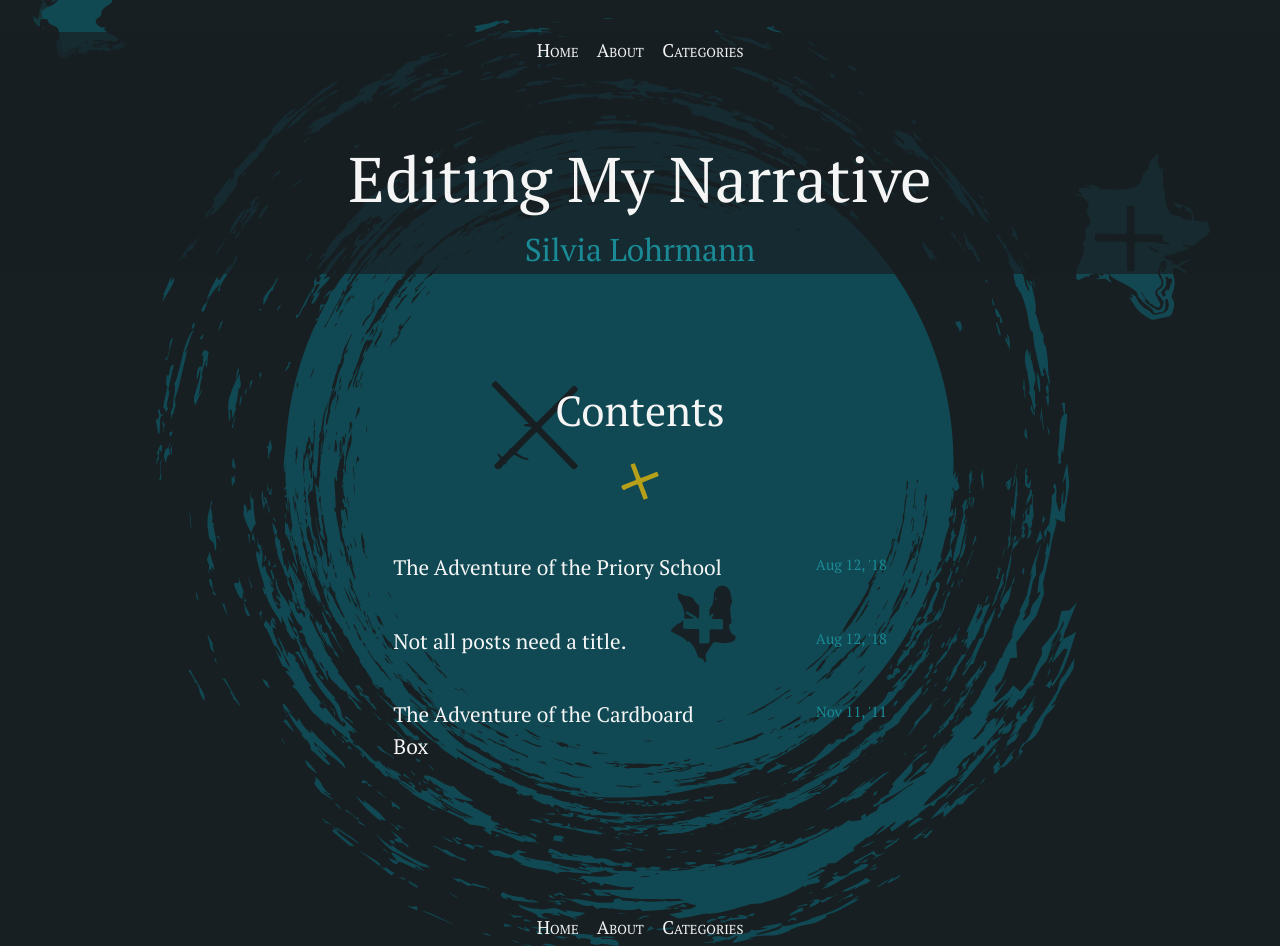
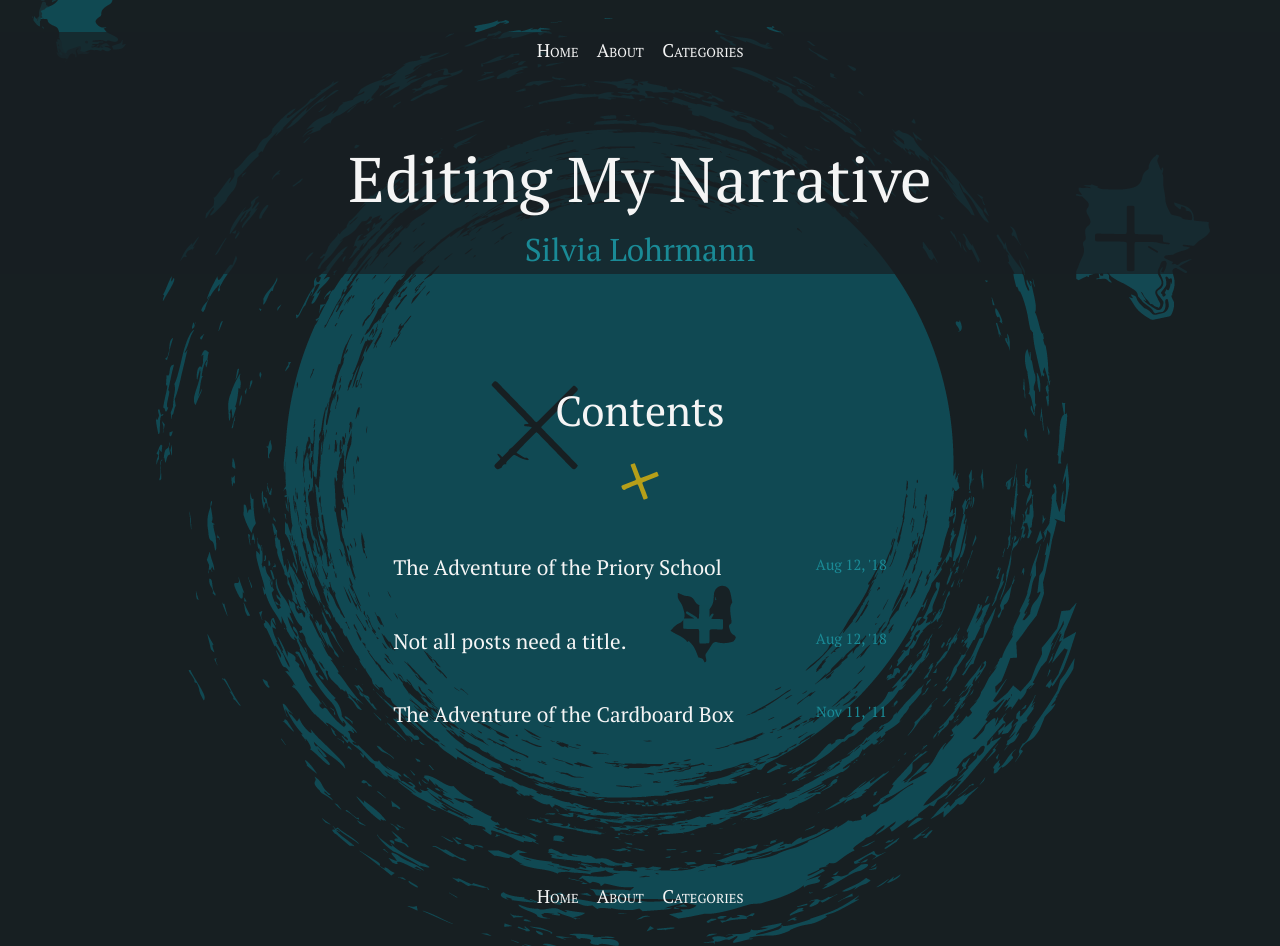
Before and after one commit to silvialohrmann/editorial, a Jekyll site: the page built from index.html, in a window 1280 px wide. Built offline with Jekyll 4.4.1, drawn with Linux system fonts in a browser that asks for light colours; the list of posts is cut into pages by our own code.

Commit message:
Update _post-list.scss

```diff
--- a/_sass/_post-list.scss
+++ b/_sass/_post-list.scss
@@ -36,7 +36,7 @@
 
 .post-link__heading {
   display: block;
-  margin-right: 4em;
+  margin-right: 2em;
   @media (min-width: $on-tablet) {
     padding: .25em 0;
   }
```
